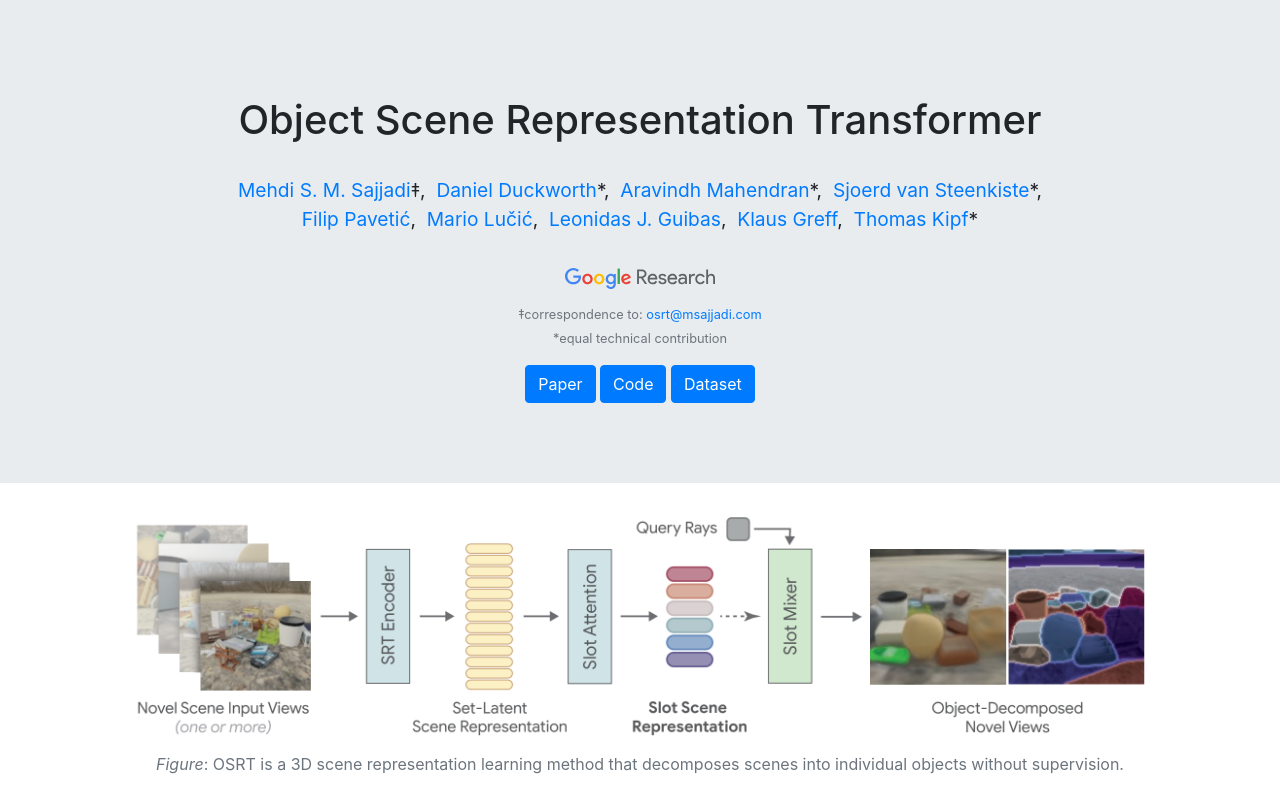
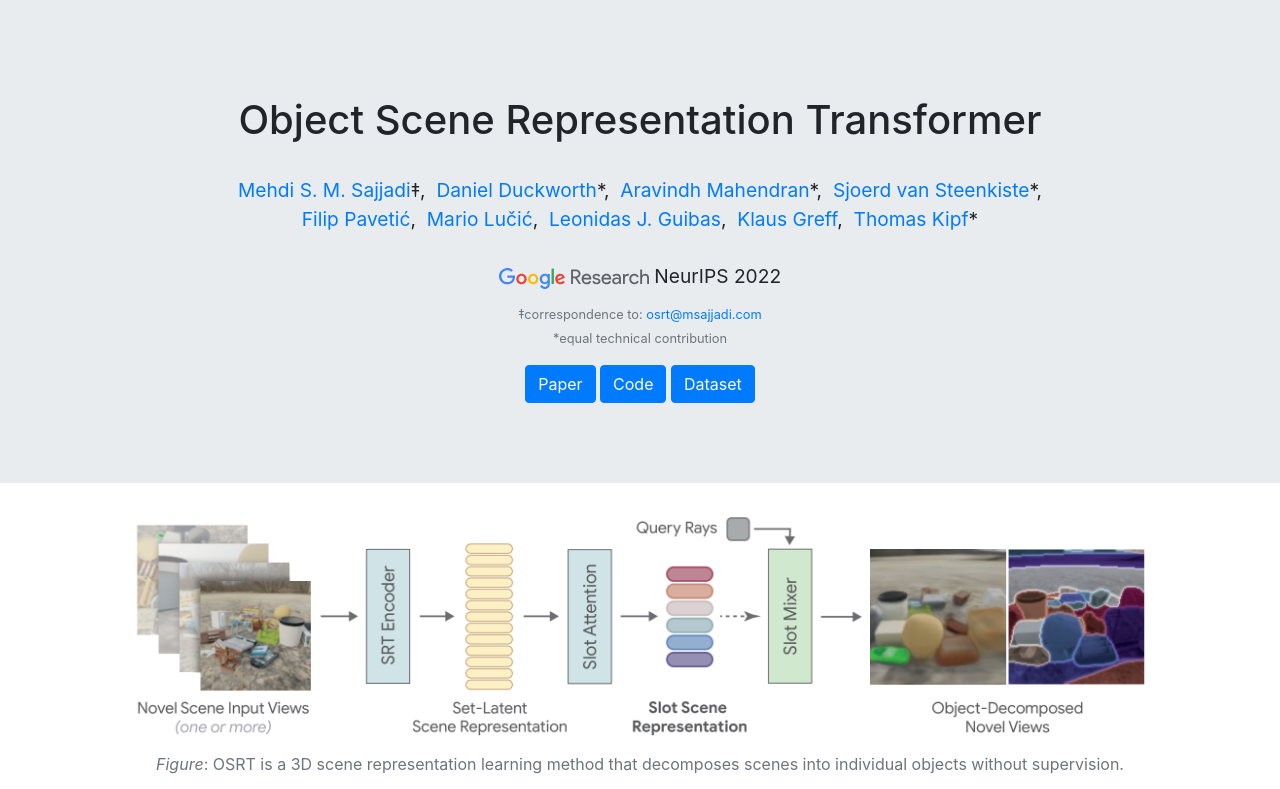
Before and after one commit to osrt-paper/osrt-paper.github.io, a plain HTML site: page index.html in a window 1280 px wide. Shown: the top 789 px of the page. Drawn offline with nearby package versions, Linux system fonts and the light colour scheme.

Commit message:
Update index.html

```diff
--- a/index.html
+++ b/index.html
@@ -85,6 +85,7 @@ Leonidas J. Guibas, Klaus Greff, Thomas Kipf">
           <a href="https://tkipf.github.io/" target="_blank">Thomas Kipf</a>*
           <br><br>
           <img src="data/google-research-logo.svg" alt="Google Research" width="150em"/>
+          NeurIPS 2022
         </p>
         <p class="text-center text-secondary">
           <small>
```
